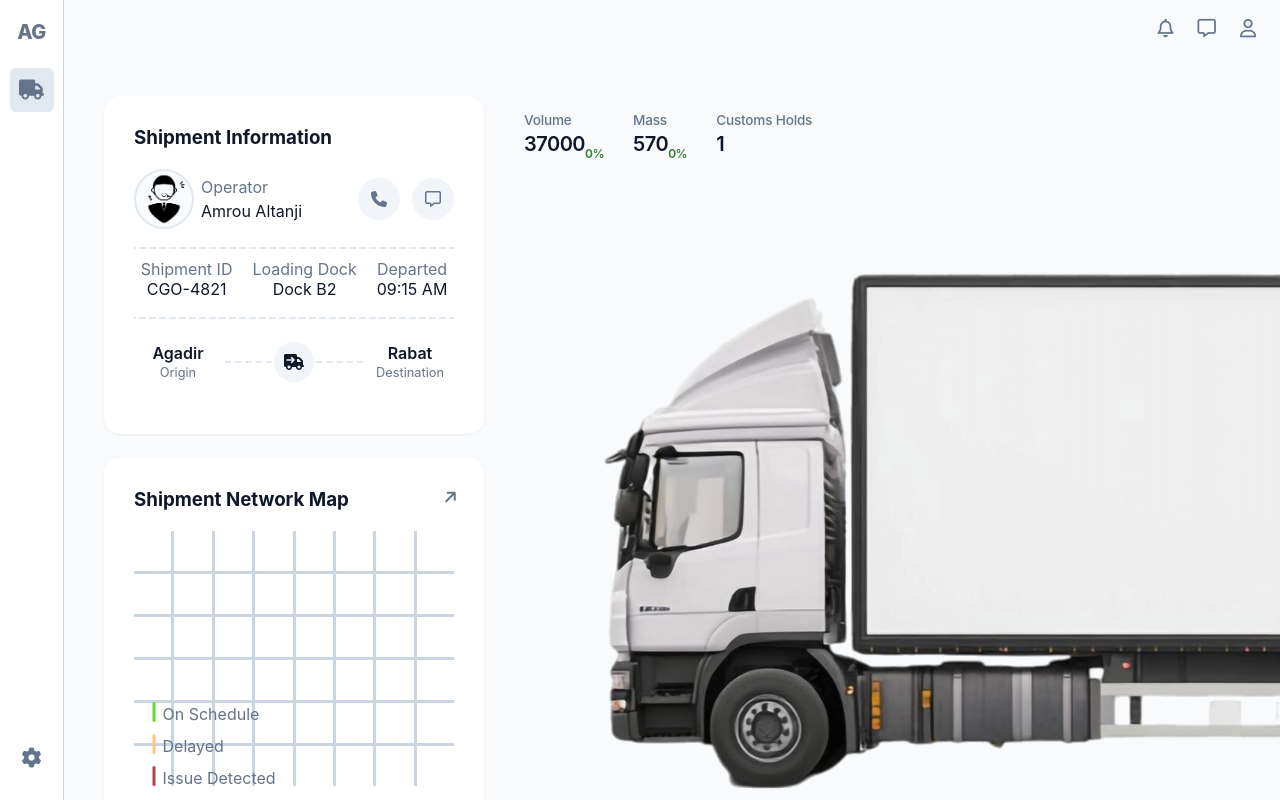
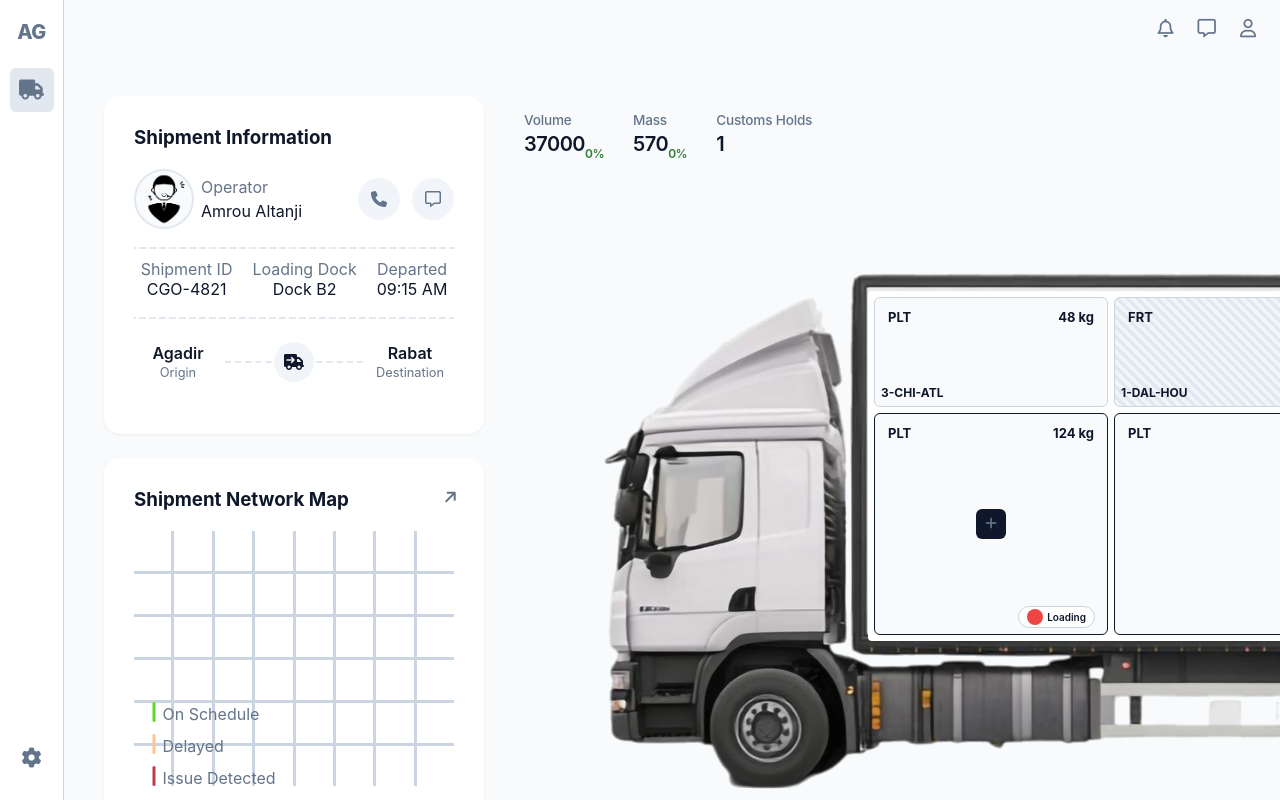
Before and after one commit to ARGUS269/Aetheria-Logistics-Hub, a Vue app: page /logistic in a window 1280 px wide. Built offline with nearby package versions, Linux system fonts and the light colour scheme.

Commit message:
feat: initial project setup

```diff
--- a/src/views/LogisticsHub.vue
+++ b/src/views/LogisticsHub.vue
@@ -210,6 +210,33 @@ function chevron() {
           </div>
           <div class="cargo-truck-container" ref="truckWrapperRef">
             <img src="../assets/cargo-truck-background.png" alt="cargo truck" />
+            <div class="trailer-mask-bg">
+              <div class="trailer-cargo-grid">
+                <div class="cargo-box small-box">
+                  <div class="box-header"><span>PLT</span><span>48 kg</span></div>
+                  <div class="box-route">3-CHI-ATL</div>
+                </div>
+                <div class="cargo-box small-box striped-pattern">
+                  <div class="box-header"><span>FRT</span></div>
+                  <div class="box-route">1-DAL-HOU</div>
+                </div>
+                <div class="cargo-box large-box active-load-zone">
+                  <div class="box-header"><span>PLT</span><span>124 kg</span></div>
+                  <button class="add-box-btn"><i class="fa-solid fa-plus"></i></button>
+                  <div class="status-badge"><span class="dot"></span> Loading</div>
+                </div>
+                <div class="cargo-box x-large-box active-load-zone">
+                  <div class="box-header"><span>PLT</span><span>250 kg</span></div>
+                  <button class="add-box-btn"><i class="fa-solid fa-plus"></i></button>
+                  <div class="status-badge"><span class="dot"></span> Loading</div>
+                </div>
+                <div class="cargo-box last-large-box active-load-zone">
+                  <div class="box-header"><span>PLT</span><span>150 kg</span></div>
+                  <button class="add-box-btn"><i class="fa-solid fa-plus"></i></button>
+                  <div class="status-badge"><span class="dot"></span> Loading</div>
+                </div>
+              </div>
+            </div>
           </div>
         </div>
         <!--<button
@@ -275,6 +302,96 @@ i {
   position: relative;
 }
 
+.trailer-mask-bg {
+  position: absolute;
+
+  top: 5%;
+  left: 30%;
+  width: calc(100% - 240px);
+  height: calc(100% - 200px);
+
+  background-color: #ffffff;
+  border-radius: 4px;
+  z-index: 1;
+}
+
+.trailer-cargo-grid {
+  position: absolute;
+
+  top: 0;
+  left: 0;
+  width: 100%;
+  height: 100%;
+
+  display: grid;
+  grid-template-columns: 1fr 2fr 1fr;
+  grid-template-rows: 1fr 2fr;
+  gap: 6px;
+  padding: 6px;
+  z-index: 10;
+  overflow: hidden;
+}
+
+.cargo-box {
+  background-color: var(--bg-main);
+  border: 1px solid var(--border-color);
+  border-radius: 6px;
+  padding: 6px;
+  display: flex;
+  flex-direction: column;
+  justify-content: space-between;
+}
+.box-header {
+  display: flex;
+  justify-content: space-between;
+  font-size: 10px;
+  font-weight: 700;
+  color: var(--text-muted);
+}
+.box-route {
+  font-size: 12px;
+  font-weight: 700;
+  color: var(--text-main);
+}
+.add-box-btn {
+  align-self: center;
+  position: absolute;
+  top: 50%;
+  transform: translateY(-50%);
+  width: 30px;
+  height: 30px;
+  border-radius: 6px;
+  background-color: var(--text-main);
+  border: none;
+  color: var(--bg-card);
+  cursor: pointer;
+  display: flex;
+  justify-content: center;
+  align-items: center;
+  transition: transform 0.15s ease;
+}
+.add-box-btn:hover {
+  transform: scale(1.1);
+}
+
+.large-box {
+  position: relative;
+  grid-column: 1 / 2;
+  grid-row: 2 / 3;
+  border: 1.5px solid var(--text-main);
+}
+.x-large-box {
+  position: relative;
+  grid-column: 2 / 3;
+  grid-row: 2 / 3;
+  border: 1.5px solid var(--text-main);
+}
+.last-large-box {
+  position: relative;
+  grid-column: 3 / 4;
+  grid-row: 1 / 3;
+  border: 1.5px solid var(--text-main);
+}
 .cargo-truck-container {
   position: relative;
   width: 100%;
@@ -285,6 +402,45 @@ i {
   border-radius: 12px;
 
   scroll-behavior: smooth;
+}
+
+.status-badge {
+  position: absolute;
+  right: 12px;
+  bottom: 6px;
+  background: var(--bg-card);
+  border: 1px solid var(--border-color);
+  border-radius: 12px;
+  padding: 2px 8px;
+  font-size: 10px;
+  font-weight: 600;
+  color: var(--text-main);
+  display: flex;
+  align-items: center;
+  gap: 4px;
+}
+
+.status-badge .dot {
+  width: 16px;
+  height: 16px;
+  background-color: #ef4444;
+  border-radius: 50%;
+}
+
+.striped-pattern {
+  background-color: var(--bg-button);
+  grid-column: 2 / 3;
+  background-image: linear-gradient(
+    45deg,
+    var(--bg-button-hover) 25%,
+    transparent 25%,
+    transparent 50%,
+    var(--bg-button-hover) 50%,
+    var(--bg-button-hover) 75%,
+    transparent 75%,
+    transparent
+  );
+  background-size: 10px 10px;
 }
 
 .cargo-truck-container img {
@@ -304,7 +460,6 @@ i {
   max-width: 1200px;
   margin-top: 20px;
   padding: 0 40px;
-
 }
 
 .custom-scale-slider {
```
